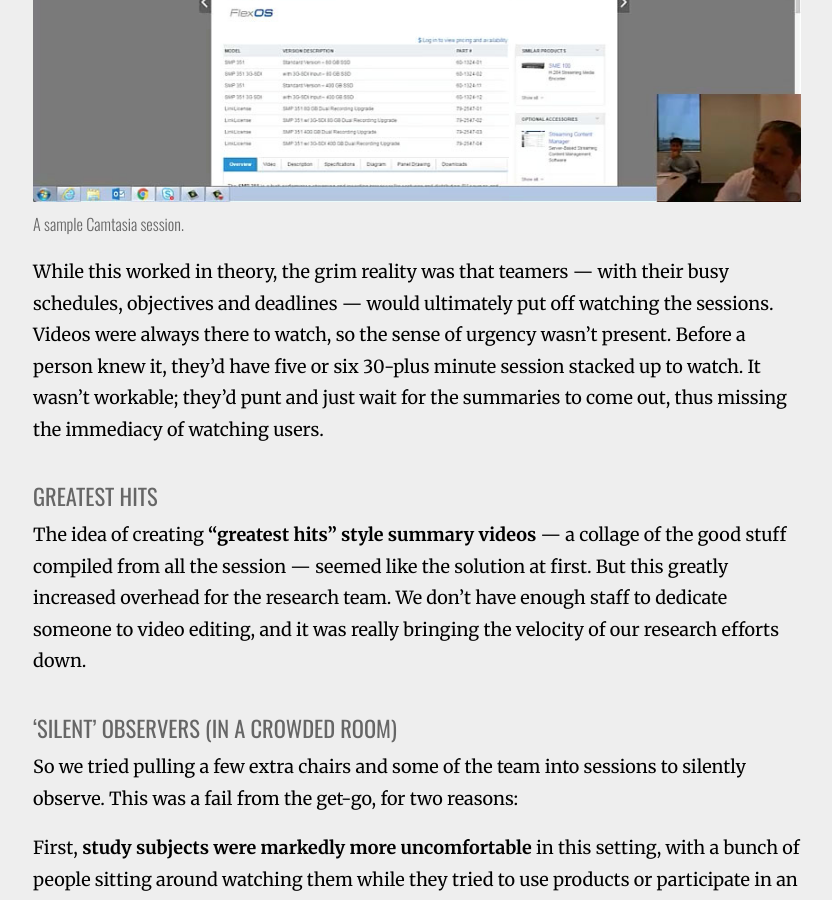
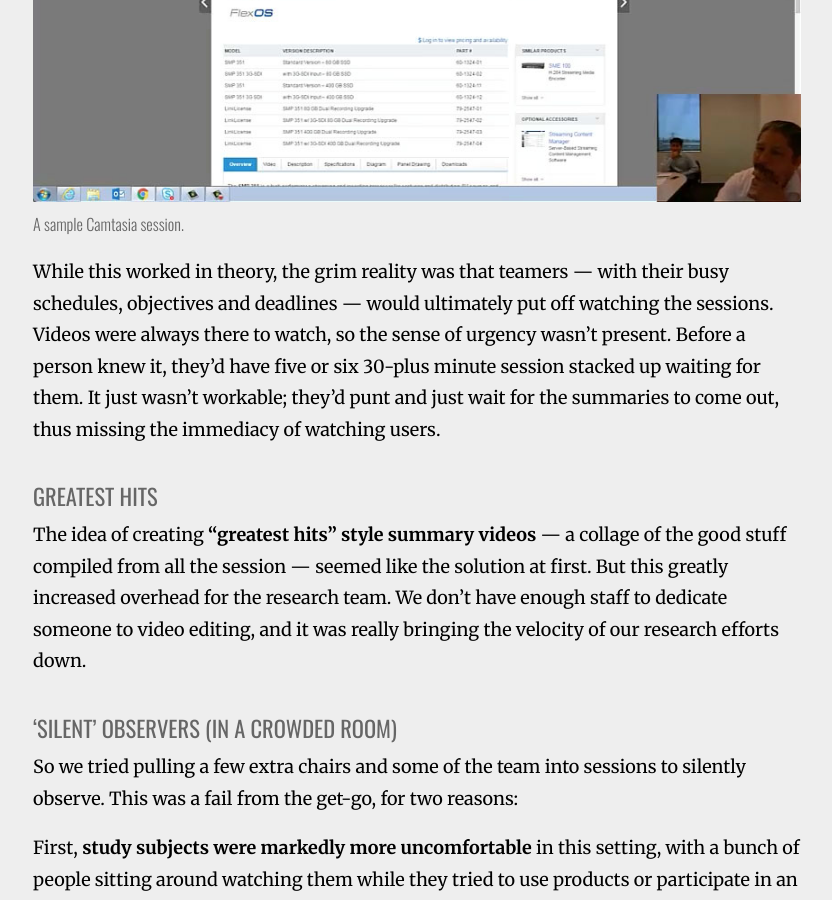
Before and after one commit to drewtodd/drewtodd.github.io, a Jekyll site: the page built from _posts/2016-09-01-getting-out-of-the-room.md, in a window 1280 px wide and 900 px high, scrolled down 1524 px. Shown: the whole window, without its empty margins (223-1055 px from the left). Built offline with Jekyll 4.4.1, drawn with Linux system fonts in a browser that asks for light colours; nearby versions of some CDN libraries; comment, search, counter and statistics services are not loaded.

Commit message:
copy edits

```diff
--- a/_posts/2016-09-01-getting-out-of-the-room.md
+++ b/_posts/2016-09-01-getting-out-of-the-room.md
@@ -28,7 +28,7 @@ Traditionally, we’ve handled this by running studies on a computer in our dedi
 
 <div class="filler-background"><a href="/img/camtasia-sample.jpg"><img src="/img/camtasia-sample.jpg" class="floatcenter" /></a></div><em class="img-caption">A sample Camtasia session.</em>
 
-While this worked in theory, the grim reality was that teamers — with their busy schedules, objectives and deadlines — would ultimately put off watching the sessions. Videos were always there to watch, so the sense of urgency wasn’t present. Before a person knew it, they’d have five or six 30-plus minute session stacked up to watch. It wasn’t workable; they’d punt and just wait for the summaries to come out, thus missing the immediacy of watching users.
+While this worked in theory, the grim reality was that teamers — with their busy schedules, objectives and deadlines — would ultimately put off watching the sessions. Videos were always there to watch, so the sense of urgency wasn’t present. Before a person knew it, they’d have five or six 30-plus minute session stacked up waiting for them. It just wasn’t workable; they’d punt and just wait for the summaries to come out, thus missing the immediacy of watching users.
 
 ### Greatest hits
 
```
